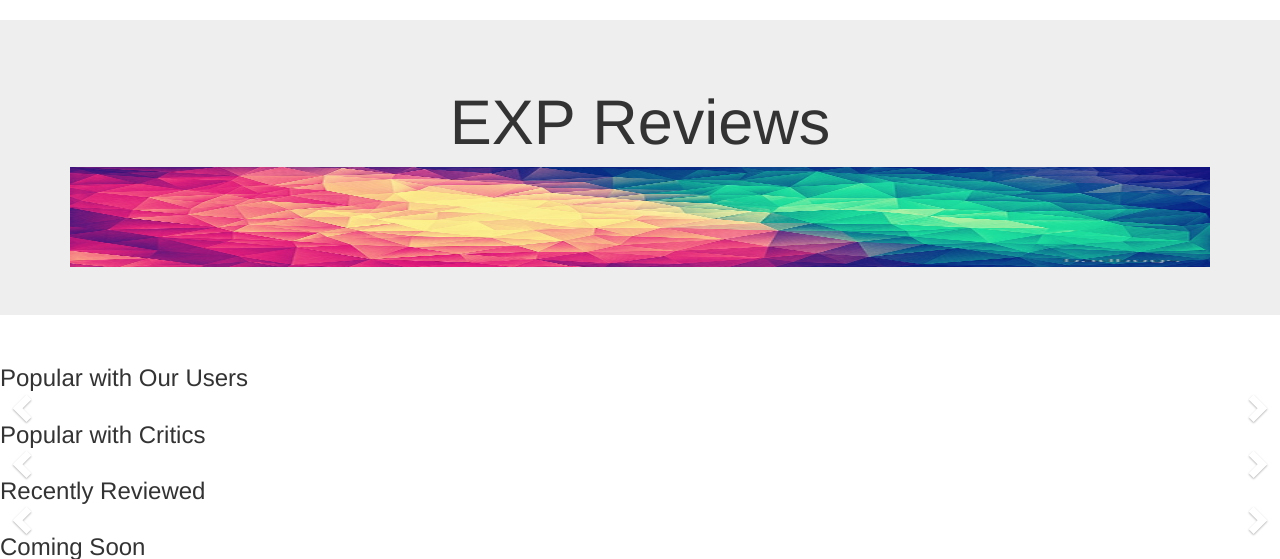
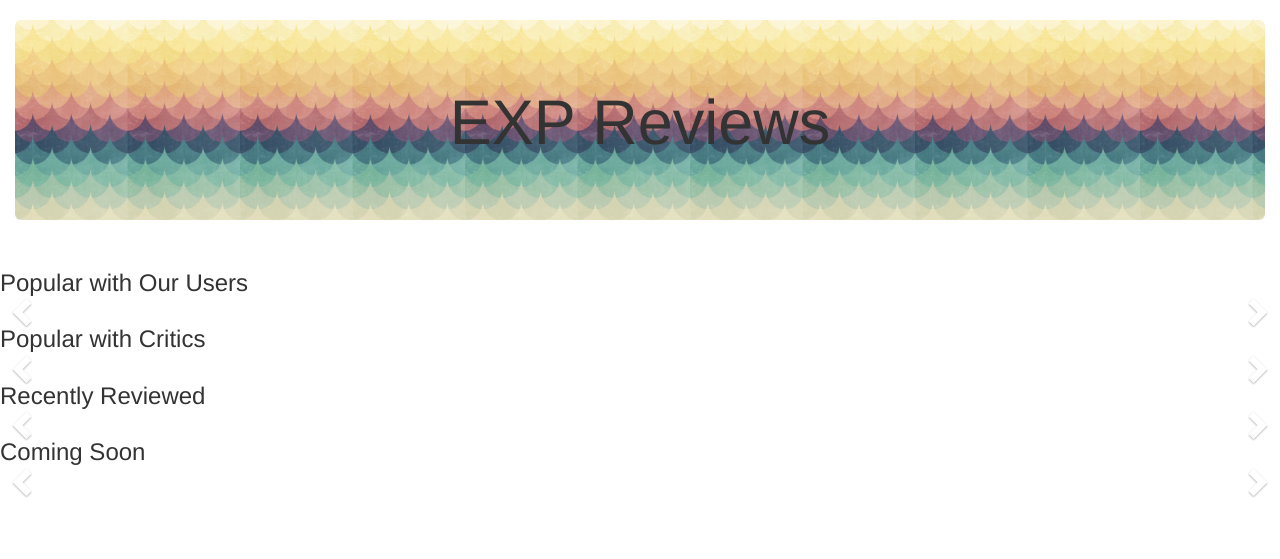
Before and after one commit to subwavesignals/exp_reviews, a Flask app: page / in a window 1280 px wide. Shown: the part 52-611 px from the top of the page. Run offline with Flask 2, Linux system fonts and the light colour scheme; data that the repository does not hold is empty; some libraries are stand-ins or nearby versions.

Commit message:
Started with background images and site prettification

```diff
--- a/static/css/styles.css
+++ b/static/css/styles.css
@@ -1,18 +1,3 @@
 .carousel-control {
     width: 3%;
 };
-
-.carousel {
-    margin: 10px;
-    border: 2px solid black;
-};
-
-img {
-    padding: 5px;
-    border: 1px solid black;
-};
-
-span.pagination-link-holder {
-    padding: 10px;
-    border: 1px solid black;
-};
--- a/templates/index.html
+++ b/templates/index.html
@@ -4,10 +4,9 @@
 
 {% block content %}
 
-<div class="jumbotron jumbotron-fluid">
-    <div class=container>
+<div class=container-fluid>
+    <div class="jumbotron" id="homepage-header" style="background-image: url('/static/img/tilebackground.jpg'); background-repeat: repeat-x; background-size: auto 200px; height: 200px;">
         <h1 style="text-align: center;">EXP Reviews</h1>
-        <img src="/static/img/jumbotron.jpg" style="width: 100%; height: 100px;">
     </div>
 </div>
 <!-- End homepage jumbotron -->
@@ -33,7 +32,7 @@
                         {% if review.game.covers|length >= 1 %}
                             <img src="{{ review.game.covers[0].url }}" style="width: 250px; height: 400px; display: block; margin: auto">
                         {% else %}
-                            <img src="/static/img/jumbotron.jpg" style="width: 250px; height: 400px; display: block; margin: auto">
+                            <img src="/static/img/tilebackground.jpg" style="width: 250px; height: 400px; display: block; margin: auto">
                         {% endif %}
                         <div class="carousel-caption">
                             <h5><a class="game-title" href="/games/{{ review.game.game_id }}">{{ review.game.name }}</a></h5>
@@ -76,7 +75,7 @@
                         {% if game.covers|length >= 1 %}
                             <img src="{{ game.covers[0].url }}" style="width: 250px; height: 400px; display: block; margin: auto">
                         {% else %}
-                            <img src="/static/img/jumbotron.jpg" style="width: 250px; height: 400px; display: block; margin: auto">
+                            <img src="/static/img/tilebackground.jpg" style="width: 250px; height: 400px; display: block; margin: auto">
                         {% endif %}
                         <div class="carousel-caption">
                             <h5><a class="game-title" href="/games/{{ game.game_id }}">{{ game.name }}</a></h5>
@@ -119,7 +118,7 @@
                         {% if game.covers|length >= 1 %}
                             <img src="{{ game.covers[0].url }}" style="width: 250px; height: 400px; display: block; margin: auto">
                         {% else %}
-                            <img src="/static/img/jumbotron.jpg" style="width: 250px; height: 400px; display: block; margin: auto">
+                            <img src="/static/img/tilebackground.jpg" style="width: 250px; height: 400px; display: block; margin: auto">
                         {% endif %}
                         <div class="carousel-caption">
                             <h5><a class="game-title" href="/games/{{ game.game_id }}">{{ game.name }}</a></h5>
@@ -162,7 +161,7 @@
                         {% if game.covers|length >= 1 %}
                             <img src="{{ game.covers[0].url }}" style="width: 250px; height: 400px; display: block; margin: auto">
                         {% else %}
-                            <img src="/static/img/jumbotron.jpg" style="width: 250px; height: 400px; display: block; margin: auto">
+                            <img src="/static/img/tilebackground.jpg" style="width: 250px; height: 400px; display: block; margin: auto">
                         {% endif %}
                         <div class="carousel-caption">
                             <h5><a class="game-title" href="/games/{{ game.game_id }}">{{ game.name }}</a></h5>
@@ -206,7 +205,7 @@
                         {% if game.covers|length >= 1 %}
                             <img src="{{ game.covers[0].url }}" style="width: 250px; height: 400px; display: block; margin: auto">
                         {% else %}
-                            <img src="/static/img/jumbotron.jpg" style="width: 250px; height: 400px; display: block; margin: auto">
+                            <img src="/static/img/tilebackground.jpg" style="width: 250px; height: 400px; display: block; margin: auto">
                         {% endif %}
                         <div class="carousel-caption">
                             <h5><a class="game-title" href="/games/{{ game.game_id }}">{{ game.name }}</a></h5>
```
Also changed, not shown: static/img/tilebackground.jpg (added).
